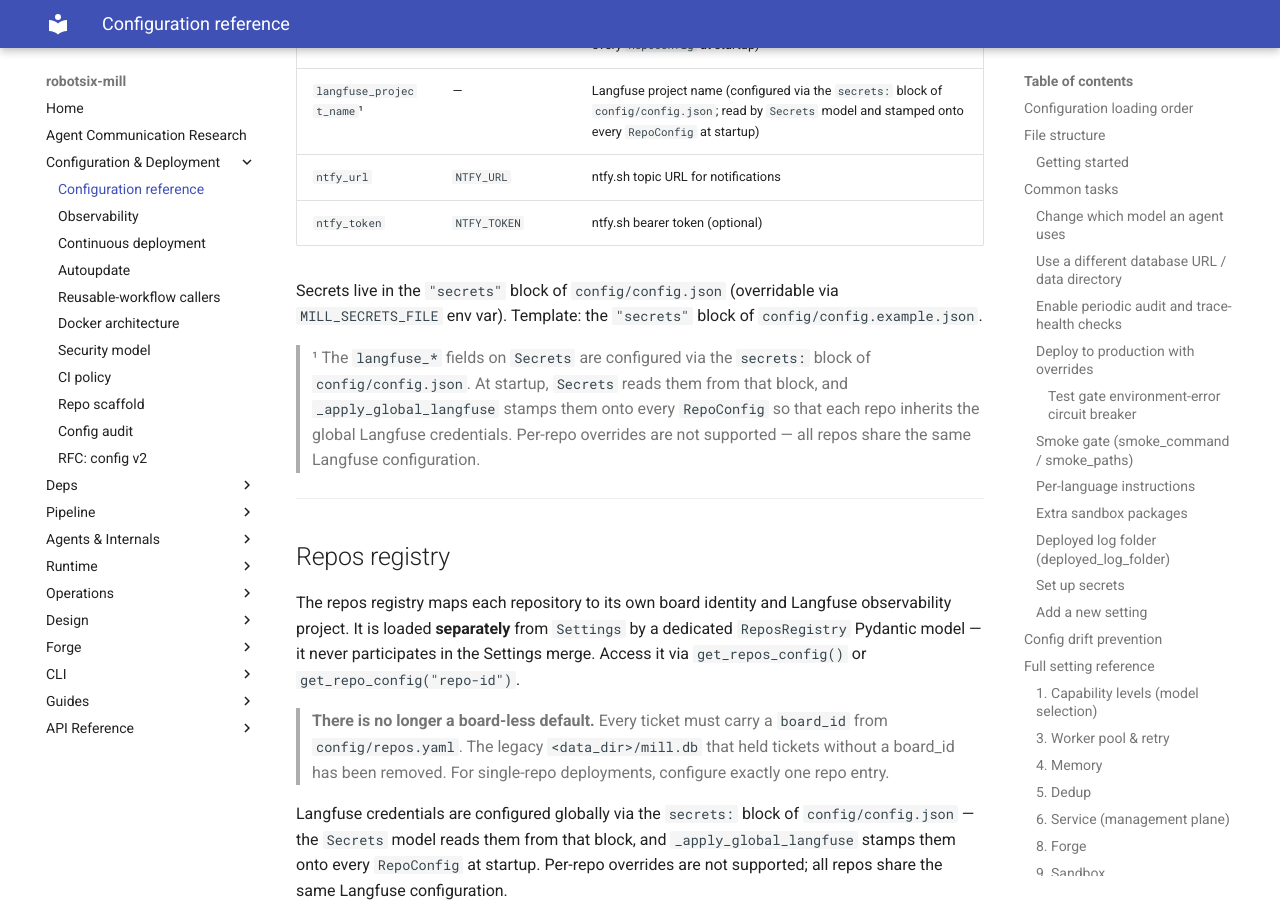
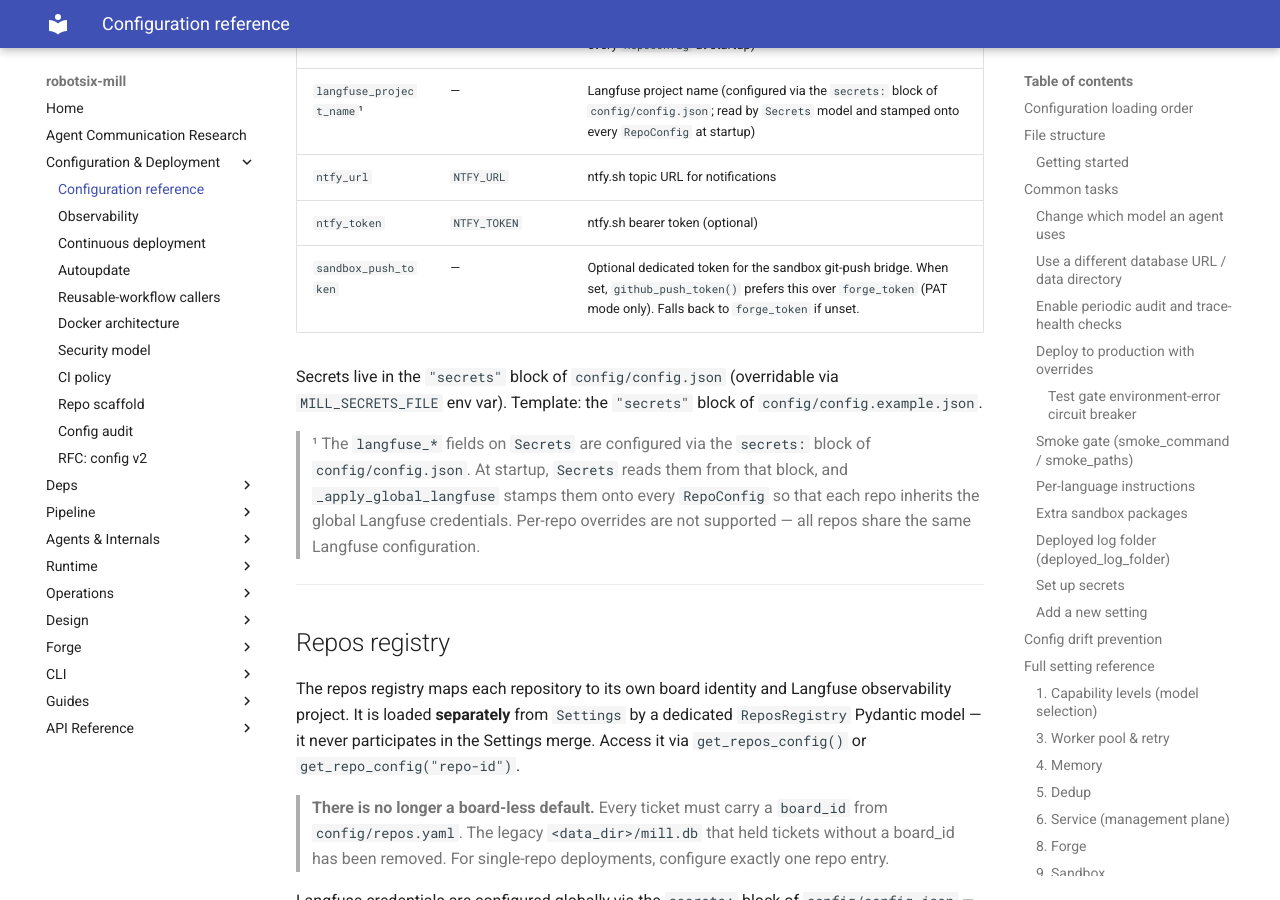
Before and after one commit to damien-robotsix/robotsix-mill, an MkDocs documentation site: the page built from docs/config/configuration.md, in a window 1280 px wide and 900 px high, scrolled down 37091 px. Built offline with MkDocs 1.6.1 and Material for MkDocs 9.7.7, drawn with Linux system fonts in a browser that asks for light colours.

Commit message:
mill: config drift: sandbox_push_token missing from docs Secrets reference table (20260723T045035Z-config-drift-sandbox-push-token-missing-d00a) (#2532)
Co-authored-by: robotsix-mill <mill@robotsix.local>

```diff
--- a/docs/config/configuration.md
+++ b/docs/config/configuration.md
@@ -901,6 +901,7 @@ unset.
 | `langfuse_project_name`¹ | — | Langfuse project name (configured via the `secrets:` block of `config/config.json`; read by `Secrets` model and stamped onto every `RepoConfig` at startup) |
 | `ntfy_url` | `NTFY_URL` | ntfy.sh topic URL for notifications |
 | `ntfy_token` | `NTFY_TOKEN` | ntfy.sh bearer token (optional) |
+| `sandbox_push_token` | — | Optional dedicated token for the sandbox git-push bridge. When set, `github_push_token()` prefers this over `forge_token` (PAT mode only). Falls back to `forge_token` if unset. |
 
 Secrets live in the `"secrets"` block of `config/config.json` (overridable
 via `MILL_SECRETS_FILE` env var). Template: the `"secrets"` block of
```
Also changed, not shown: CHANGELOG.md (+1 -0 lines).
